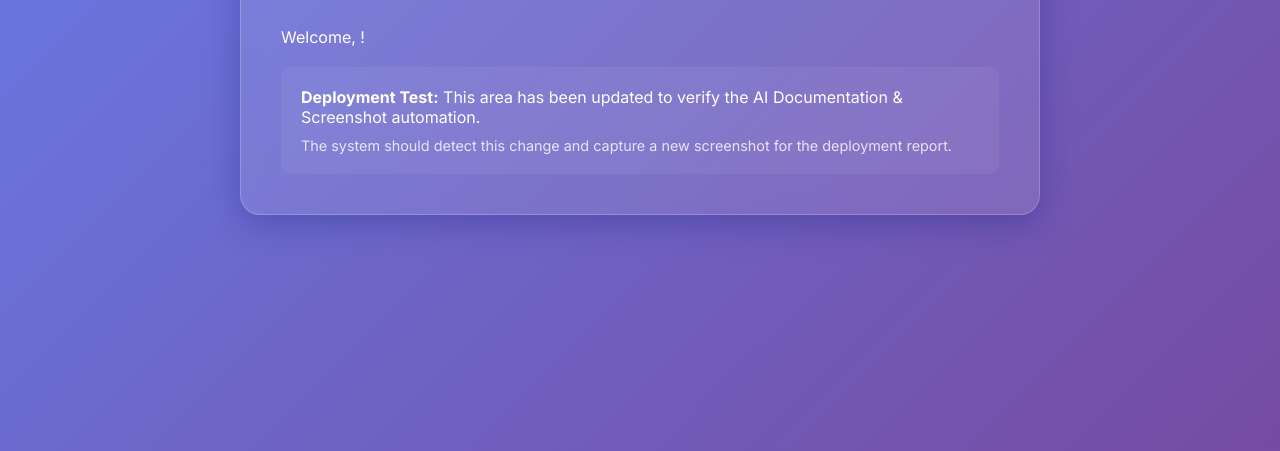
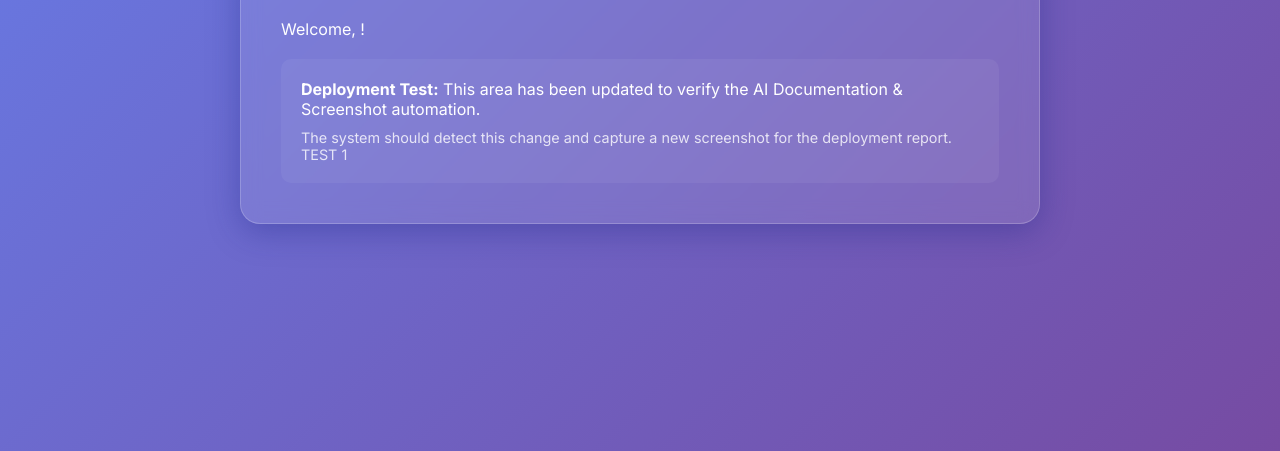
Before and after one commit to gustavog578/test-project-actions, a website: page public/dashboard.html in a window 1280 px wide. Shown: the part 349-800 px from the top of the page. Drawn offline with Linux system fonts and the light colour scheme; no server answers.

Commit message:
testing action1

```diff
--- a/public/dashboard.html
+++ b/public/dashboard.html
@@ -22,7 +22,7 @@
             <p><strong>Deployment Test:</strong> This area has been updated to verify the AI Documentation & Screenshot
                 automation.</p>
             <p style="margin-top: 10px; font-size: 0.9rem; opacity: 0.8;">The system should detect this change and
-                capture a new screenshot for the deployment report.</p>
+                capture a new screenshot for the deployment report. TEST 1</p>
         </div>
     </div>
     <script src="app.js"></script>
```
Also changed, not shown: .github/workflows/doc-generator.yml.
